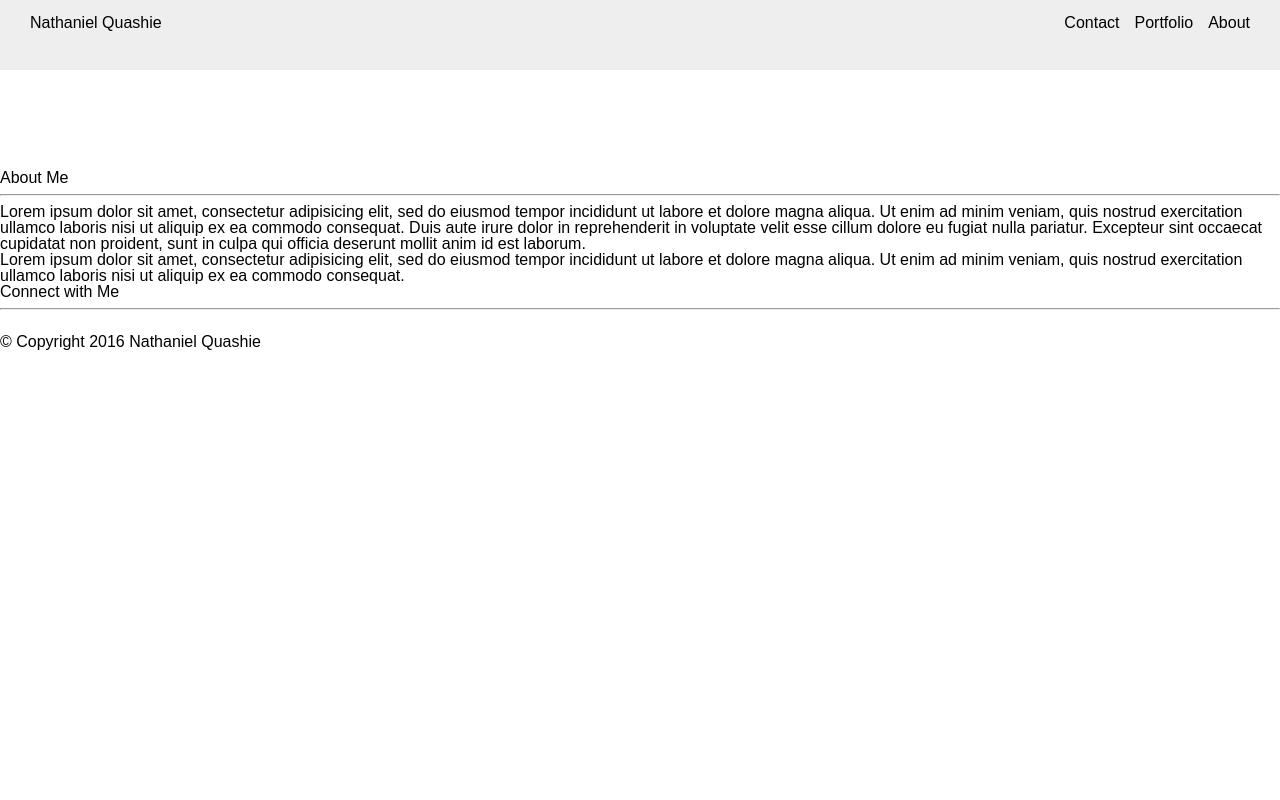
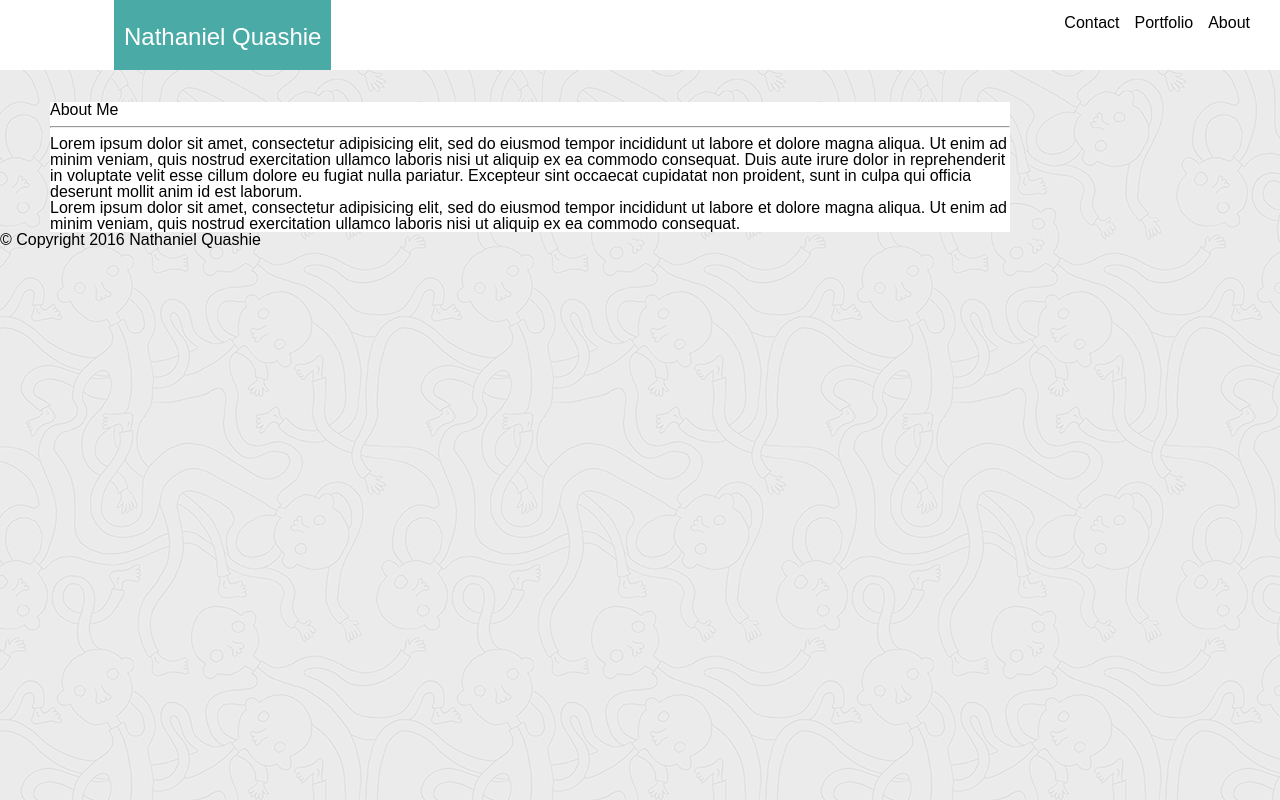
Before and after one commit to bklynate/Basic-portfolio, a PHP site: page / in a window 1280 px wide. Run offline with PHP 8.4, Linux system fonts and the light colour scheme.

Commit message:
Continued styling html+css

```diff
--- a/assets/css/styles.css
+++ b/assets/css/styles.css
@@ -5,10 +5,11 @@ html, body {
 
 body {
   font-family: 'Arial', 'Helvetica Neue', Helvetica, sans-serif;
+  background-image: url(../images/ignasi_pattern_s.png)
 }
 
 nav {
-  background: #eeeeee;
+  background: #fff;
   height: 70px;
   width: 100%;
   text-decoration: none;
@@ -17,10 +18,21 @@ nav {
 nav .logo {
   float: left;
   height: 40px;
-  padding: 15px 30px;
+  /*margin: 24px 30px 15px 114px;*/
+  margin-left: 114px;
+  padding: 10px;
+  padding-bottom: 5px;
+  background: #4aaaa5;
+  font-size: 24px;
+  padding-top: 25px;
 }
 
-nav .logo > a, nav .navbar-right > li > a {
+nav .logo > a {
+  color: white;
+  text-decoration: none;
+}
+
+nav .navbar-right > li > a {
   text-decoration: none;
   color: #000;
 }
@@ -34,6 +46,9 @@ nav .navbar-right > li {
   padding-left: 15px
 }
 
-#about-me-content {
-  margin-top: 100px;
+#main-content {
+  width: 960px;
+  margin-top: 32px;
+  margin-left: 50px;
+  background-color: #fff;
 }
--- a/index.html
+++ b/index.html
@@ -23,8 +23,8 @@
   <!-- End of navbar -->
 
   <!-- Start of About Me Content -->
-  <section id="about-me-content">
-    <article class="">
+  <section id="main-content">
+    <article class="about-me-content">
       <h1>About Me</h1>
       <hr/>
       <p>Lorem ipsum dolor sit amet, consectetur adipisicing elit, sed do eiusmod tempor incididunt ut labore et dolore magna aliqua. Ut enim ad minim veniam, quis nostrud exercitation ullamco laboris nisi ut aliquip ex ea commodo consequat. Duis aute irure dolor in reprehenderit in voluptate velit esse cillum dolore eu fugiat nulla pariatur. Excepteur sint occaecat cupidatat non proident, sunt in culpa qui officia deserunt mollit anim id est laborum.</p>
@@ -33,15 +33,6 @@
     </article>
   </section>
   <!-- End of About Me -->
-  <!-- Start of Connect with Me -->
-  <section id="connect-with-me-content">
-    <h3>Connect with Me</h3>
-    <hr/>
-    <img src="" alt="">
-    <img src="" alt="">
-    <img src="" alt="">
-  </section>
-  <!-- End of Connect Me -->
 
   <footer>
     <p> &copy; Copyright 2016 Nathaniel Quashie</p>
```
Also changed, not shown: assets/images/ignasi_pattern_s.png (added).
